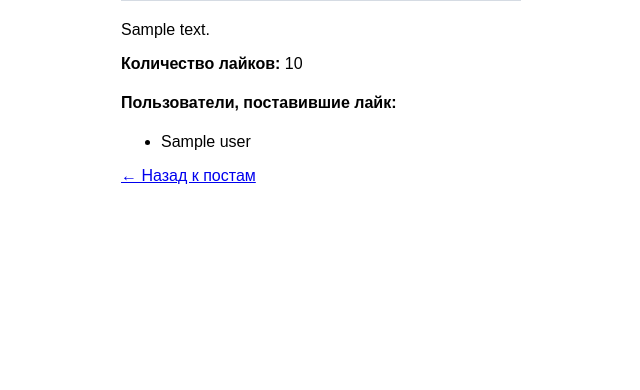
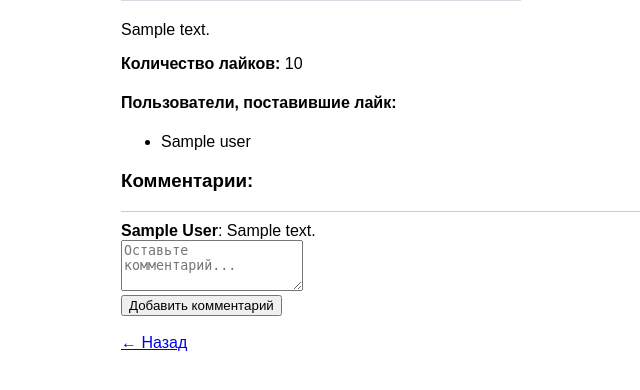
Before and after one commit to elonprogdev/web_blog, a Flask app: template templates/post_stats.html in a window 1280 px wide. Shown: the part 387-777 px from the top of the page, without its empty margins (219-859 px from the left). Run offline with Flask 3, Linux system fonts and the light colour scheme; the template is opened without the code that fills it: most values are stand-ins (such as "Sample title", 1, 10 or a date in 2020); grey boxes marked "Sample" are stand-in pictures.

Commit message:
comment's details created

```diff
--- a/main.py
+++ b/main.py
@@ -124,15 +124,6 @@
 
     return redirect(url_for("index"))
 
-@app.route("/post/<int:index>")
-def post_stats(index):
-    posts = session.get("posts", [])
-    if 0 <= index < len(posts):
-        post = posts[index]
-        return render_template("post_stats.html", post=post, index=index)
-    return "Пост не найден", 404
-
-
 
 
 
--- a/templates/post_stats.html
+++ b/templates/post_stats.html
@@ -6,6 +6,7 @@
     <style>
         body { font-family: Arial, sans-serif; max-width: 600px; margin: auto; padding: 20px; }
         img { max-width: 100%; height: auto; }
+        .comment { margin-top: 10px; border-top: 1px solid #ccc; padding-top: 10px; }
     </style>
 </head>
 <body>
@@ -21,6 +22,20 @@
             <li>Пока никто не лайкнул</li>
         {% endfor %}
     </ul>
-    <a href="{{ url_for('index') }}">← Назад к постам</a>
+        <h3>Комментарии:</h3>
+    {% for comment in post.comments %}
+        <div class="comment">
+            <strong>{{ comment.author }}</strong>: {{ comment.text }}
+        </div>
+    {% else %}
+        <p>Пока нет комментариев</p>
+    {% endfor %}
+
+    <form method="post">
+        <textarea name="comment" rows="3" required placeholder="Оставьте комментарий..."></textarea><br>
+        <button type="submit">Добавить комментарий</button>
+    </form>
+
+    <br><a href="{{ url_for('index') }}">← Назад</a>
 </body>
 </html>
```
Also changed, not shown: templates/index.html (+6 -1 lines).
